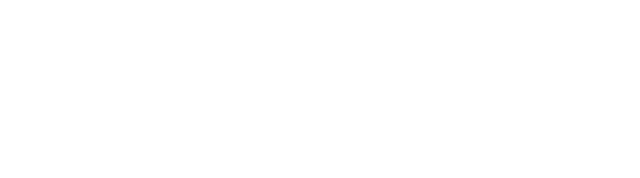
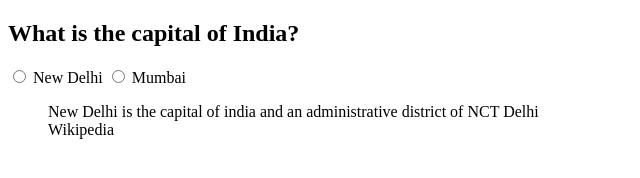
Before and after one commit to acciojob/trivia-arjuntestgithub, a website: page main.html in a window 1280 px wide. Shown: the whole page, without its empty margins (0-640 px from the left). Drawn offline with Linux system fonts and the light colour scheme.

Commit message:
created a submission

```diff
--- a/main.html
+++ b/main.html
@@ -5,8 +5,38 @@
 <head>
 	<link rel="stylesheet" href="styles.css">
 </head>
+<style>
+	<blockquote {
+		max-width : 600px;
+		margin : 10px;
+		padding :15px;
+		border-left :8px solid green;
+		background-color:#f8fffe;
+		font-weight :Bold;
 
+
+	}
+</style>
 <body>
+
+	<h2>What is the capital of India?</h2>
+	<form>
+		<label>
+			<input type="radio" name = "capital" value ="new-delhi">
+			New Delhi
+		</label>
+		<label>
+			<input type="radio" name = "capital" value = "mumbai">
+			Mumbai
+		</label>
+
+	</form>
+
+	<blockquote cite="https://en.wikipedia.org/wiki/New_Delhi">
+		New Delhi is the capital of india and an administrative district of NCT Delhi
+	<footer>
+		Wikipedia
+	</footer>
 	<!-- the entire body must be written by student -->
     <script type="text/javascript" src="./script.js">
 </script>
```
